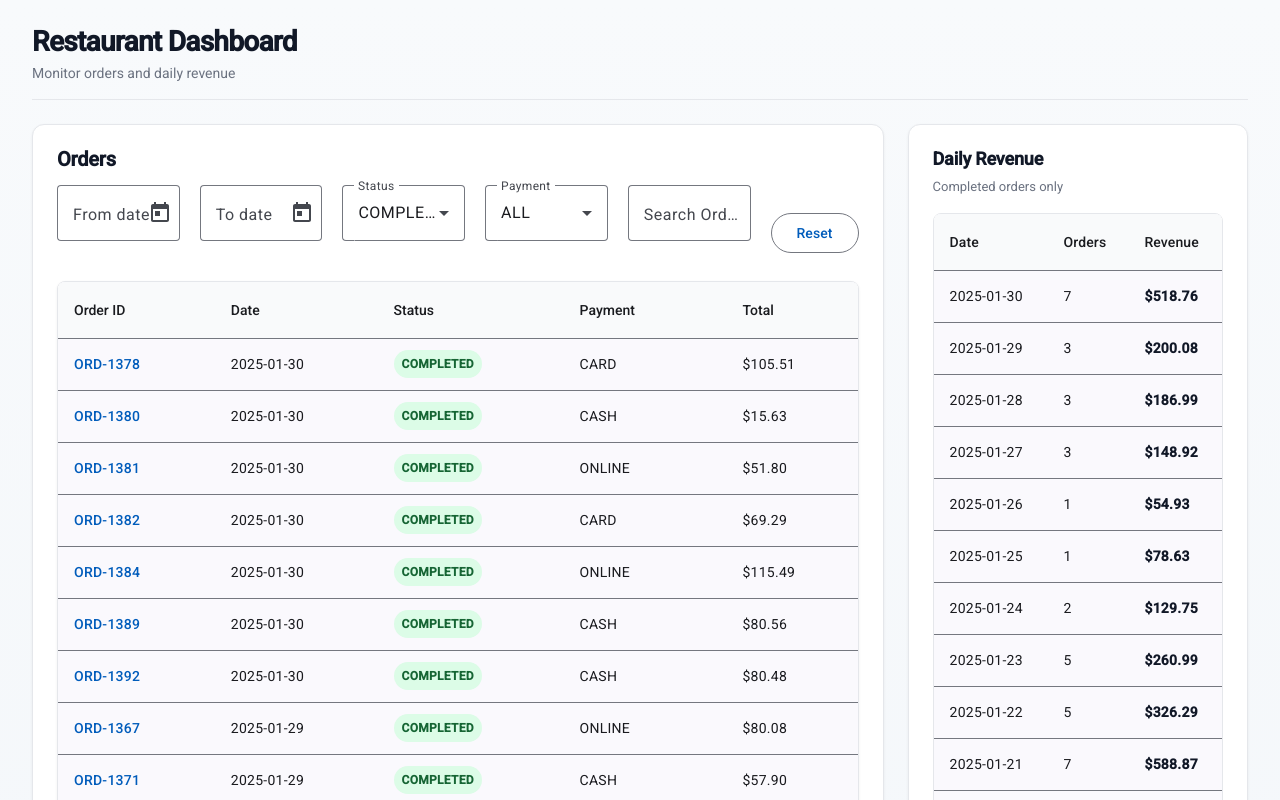
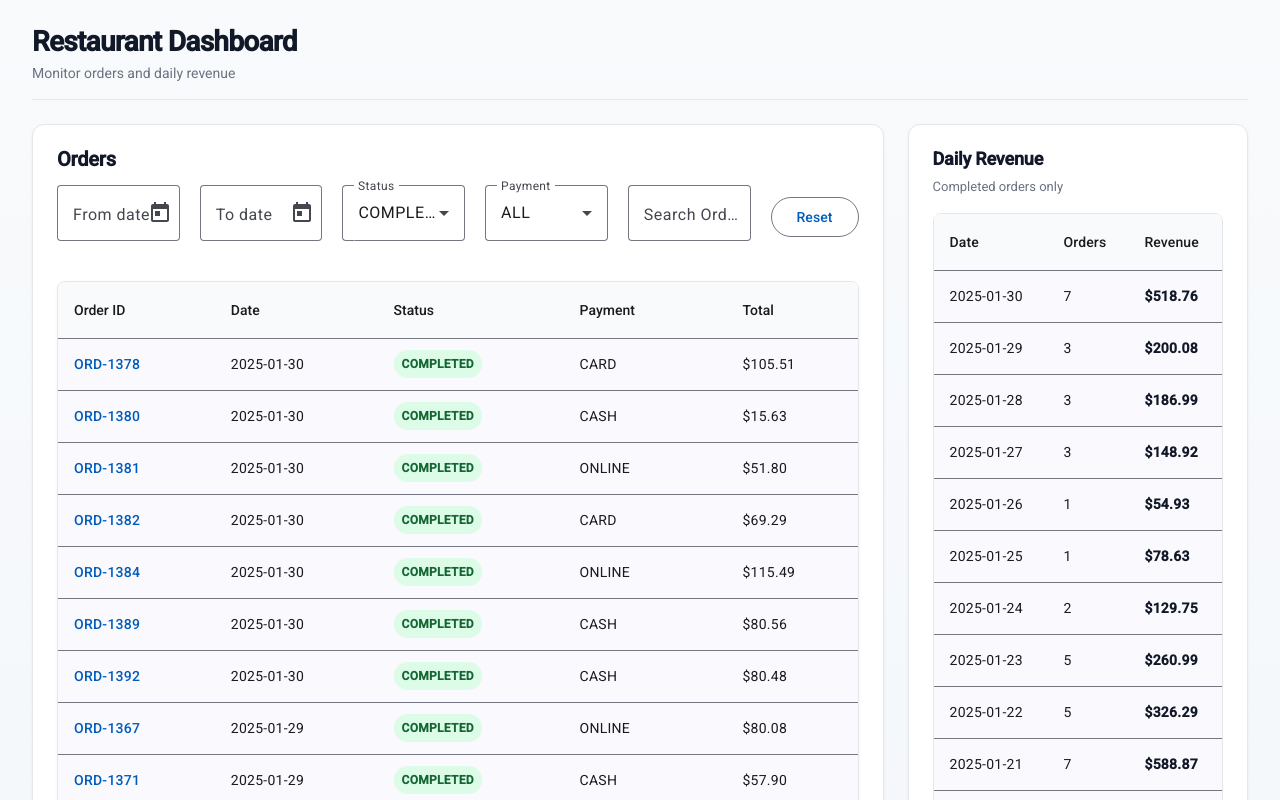
Before and after one commit to TahsinAhmedz/Restaurant-Manager, an Angular app: page / in a window 1280 px wide. Shown: the top 800 px of the page. Built offline with nearby package versions, Linux system fonts and the light colour scheme.

Commit message:
improve reset position

```diff
--- a/src/app/features/orders/orders-filters/orders-filters.component.scss
+++ b/src/app/features/orders/orders-filters/orders-filters.component.scss
@@ -21,7 +21,7 @@
 .filters-actions {
   display: flex;
   align-items: flex-end;
-  padding-bottom: 0.5rem;
+  padding-bottom: 1.5rem;
 
   button {
     min-width: 88px;
```
